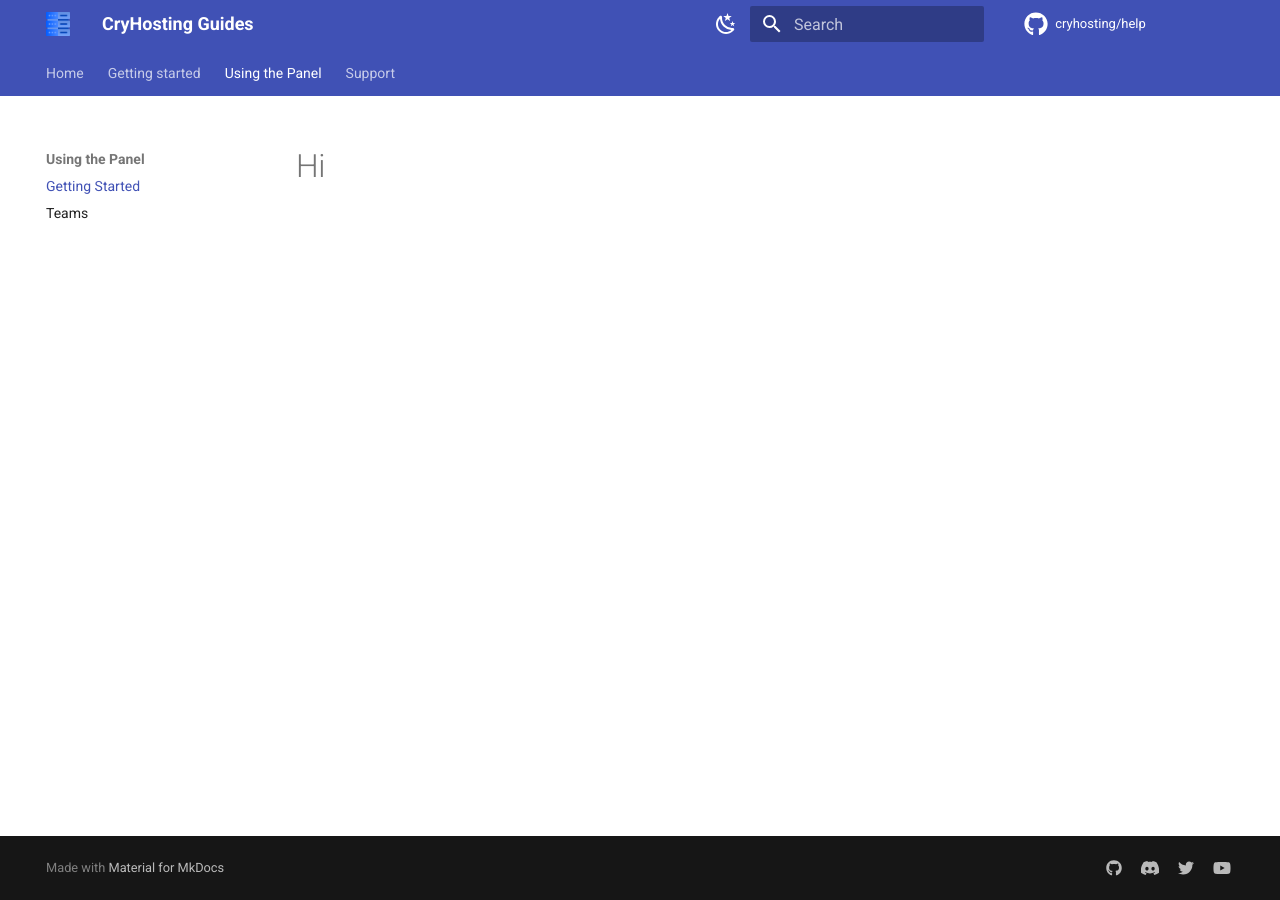
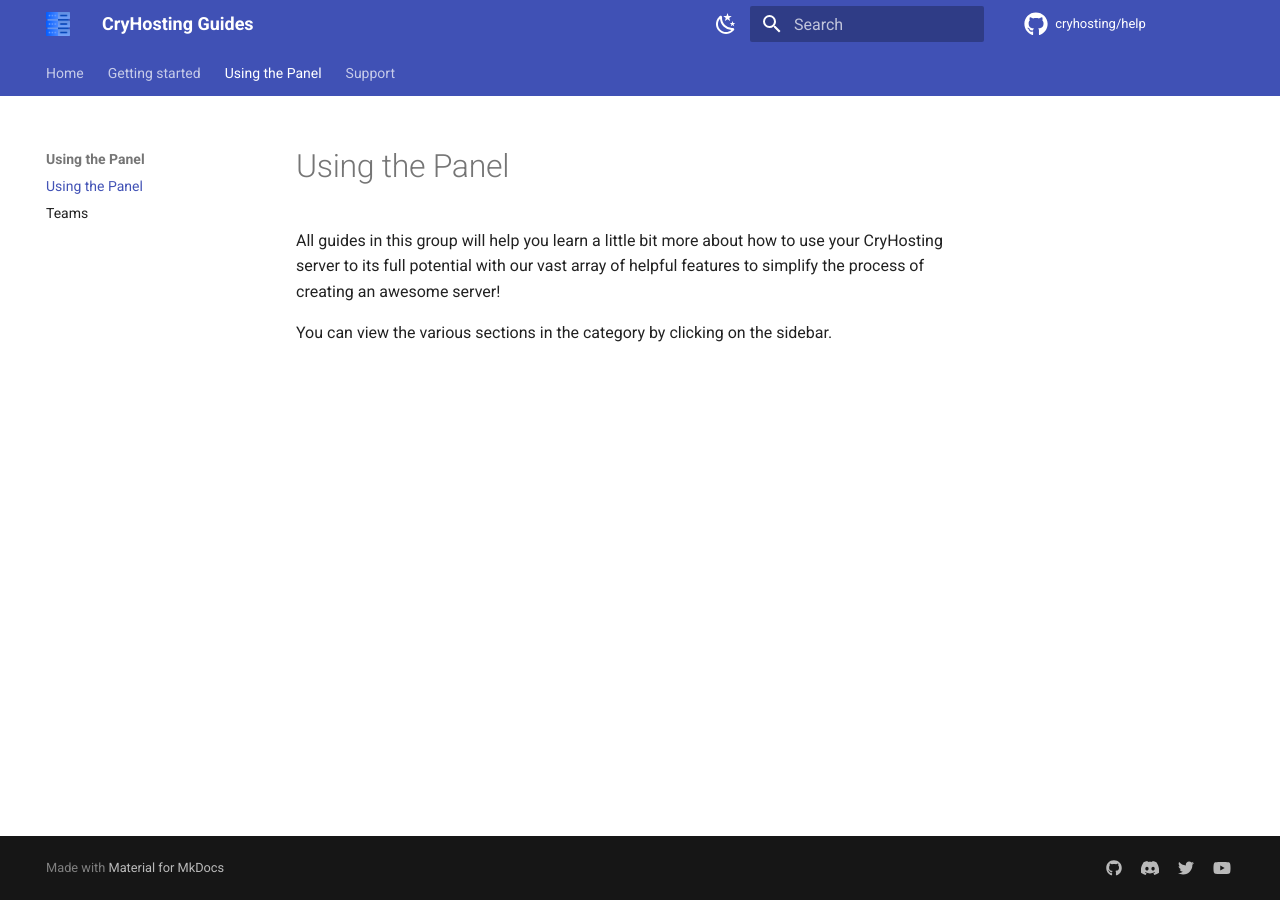
Before and after one commit to CryHosting/Help, an MkDocs documentation site: the page built from docs/sections/using-the-panel/index.md, in a window 1280 px wide. Built offline with MkDocs 1.6.1 and Material for MkDocs 9.7.7, drawn with Linux system fonts in a browser that asks for light colours; comment, search, counter and statistics services are not loaded.

Commit message:
Update index.md

```diff
--- a/docs/sections/using-the-panel/index.md
+++ b/docs/sections/using-the-panel/index.md
@@ -1,6 +1,9 @@
 ---
-title: Getting Started
-description: Welcome to CryHosting.
+title: Using the Panel
+description: All guides in this group will help you learn a little bit more about how to use your CryHosting server to its full potential with our vast array of helpful features to simplify the process of creating an awesome server!
 ---
 
-# Hi
+# Using the Panel
+All guides in this group will help you learn a little bit more about how to use your CryHosting server to its full potential with our vast array of helpful features to simplify the process of creating an awesome server!
+
+You can view the various sections in the category by clicking on the sidebar.
```
